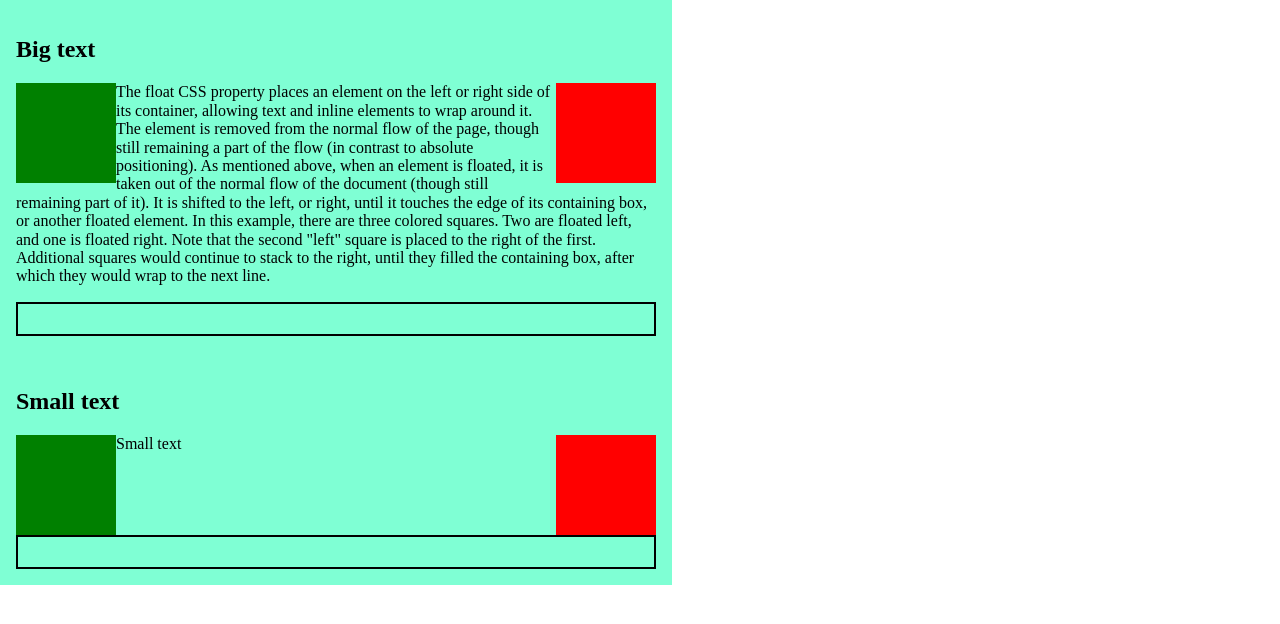
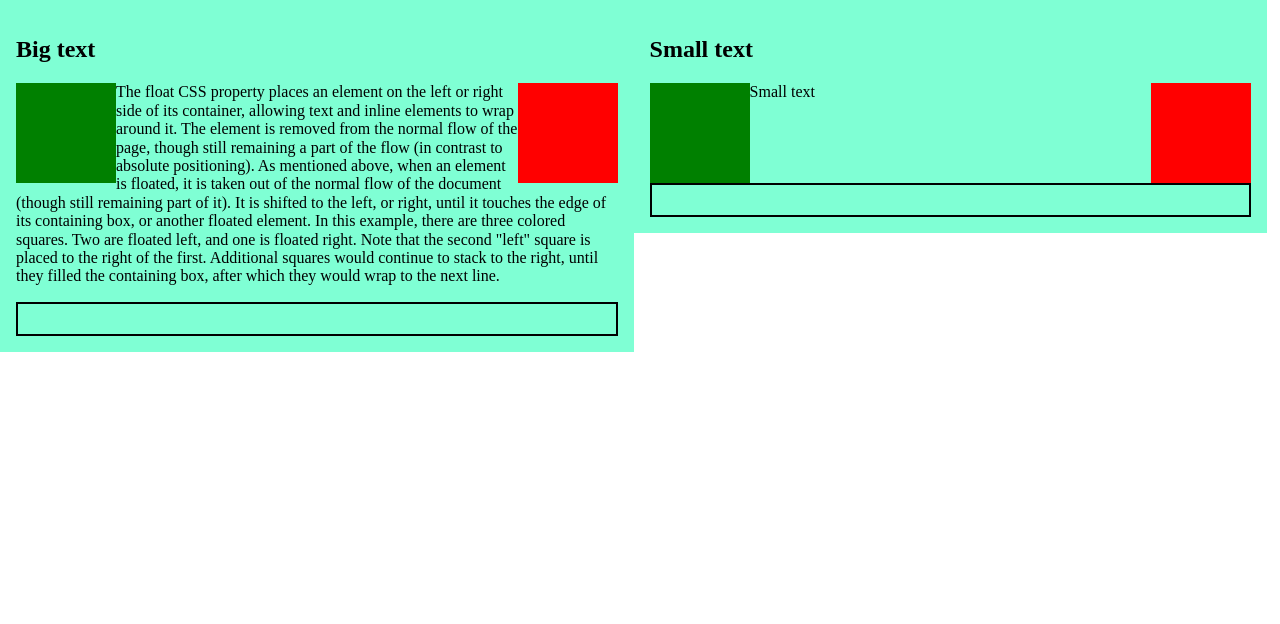
Before and after one commit to Vladimir21500/positioning-elements, a plain HTML site: page task2/index.html in a window 1280 px wide. Drawn offline with nearby package versions, Linux system fonts and the light colour scheme.

```diff
--- a/task1/styles.css
+++ b/task1/styles.css
@@ -39,7 +39,7 @@ div {
 
   .container {
     height: 2000px;
-    position: absolute;
+    /* position: absolute; */
   }
 
   .static-parent{
--- a/task2/styles.css
+++ b/task2/styles.css
@@ -17,7 +17,7 @@
   }
   .container{
       float: left;
-      width: 50%;
+      width: 47%;
   }
   .red{
       float: right;
```
